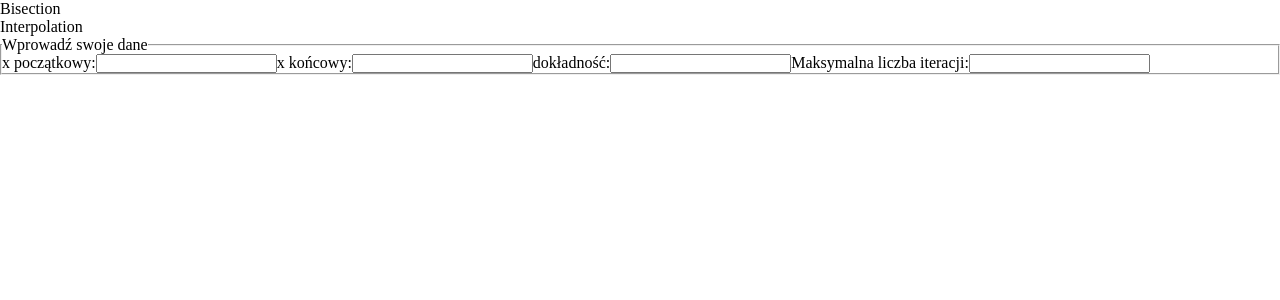
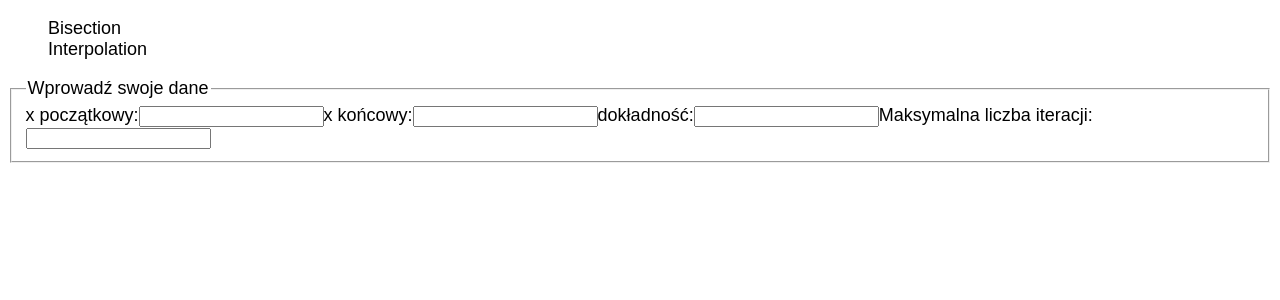
Before and after one commit to Roverp1/numerical_methods.ts, a React (Vite) app: page / in a window 1280 px wide. Shown: the top 300 px of the page. Built offline with nearby package versions, Linux system fonts and the light colour scheme.

Commit message:
style(main.scss): add font and change font-size in reset styles

```diff
--- a/src/main.scss
+++ b/src/main.scss
@@ -3,8 +3,8 @@
 // /* ====== reset css  ============= */
 
 * {
-  padding: 0;
-  margin: 0;
+  // padding: 0;
+  // margin: 0;
   // border: 0;
 }
 
@@ -41,8 +41,8 @@ a:active {
 //   display: block;
 // }
 
-// html,
-// body {
+html,
+body {
   //   height: 100%;
   //   width: 100%;
   //   line-height: 1;
@@ -54,12 +54,13 @@ a:active {
 
   //   font-family: "grstk peta", sans-serif;
 
-//   font-size: 62.5%;
-// }
+  font-size: 62.5%;
+}
 
-// body {
-//   font-size: 1.8rem;
-// }
+body {
+  font-size: 1.8rem;
+  font-family: sans-serif;
+}
 
 // input,
 // button,
```
Lines whose indentation alone changed are shown as unchanged.
